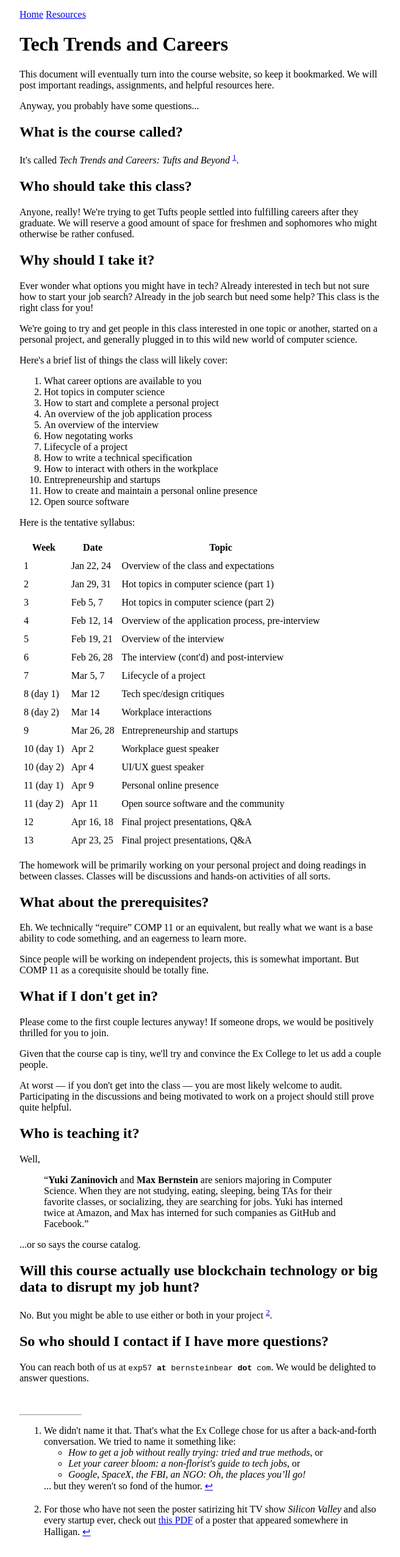
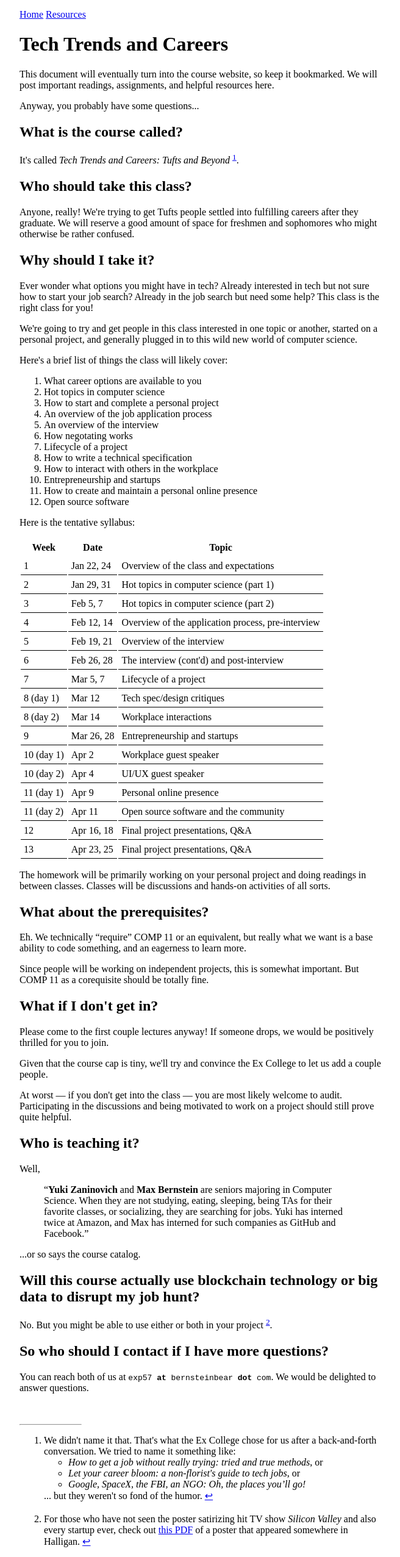
Before and after one commit to tekknolagi/excollege, a Jekyll site: the page built from index.md, in a window 1280 px wide. Shown: the whole page at 61% size, without its empty margins (16-672 px from the left). Built offline with Jekyll 4.4.1, drawn with Linux system fonts in a browser that asks for light colours.

Commit message:
Add lines to table

```diff
--- a/_layouts/page.html
+++ b/_layouts/page.html
@@ -19,6 +19,11 @@
 
             table#syllabus td, table#syllabus th {
                 padding: 5px;
+            }
+
+            table#syllabus tbody tr td {
+                border: solid black;
+                border-width: 0px 0px 1px 0px;
             }
 
             /*
```
